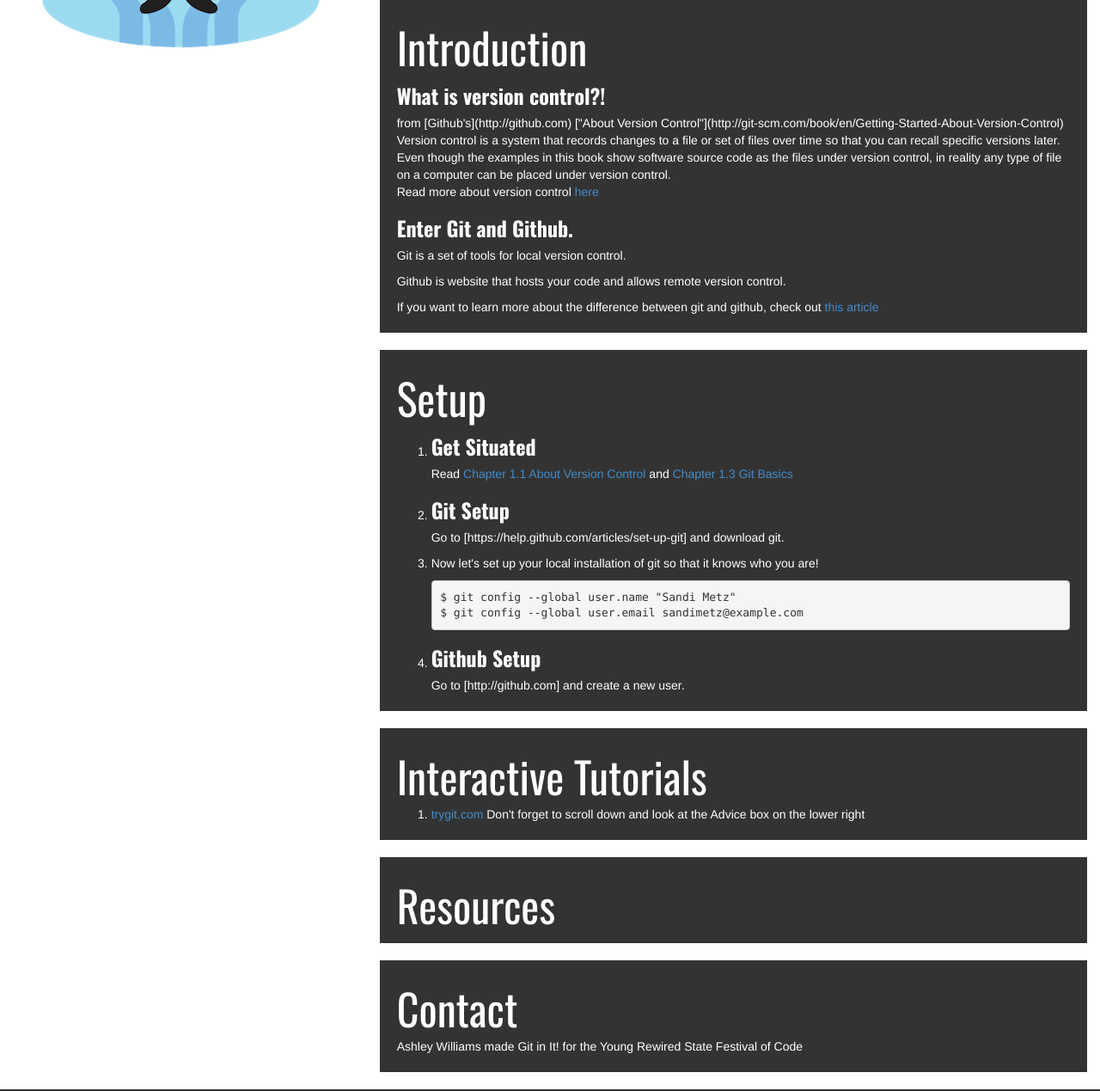
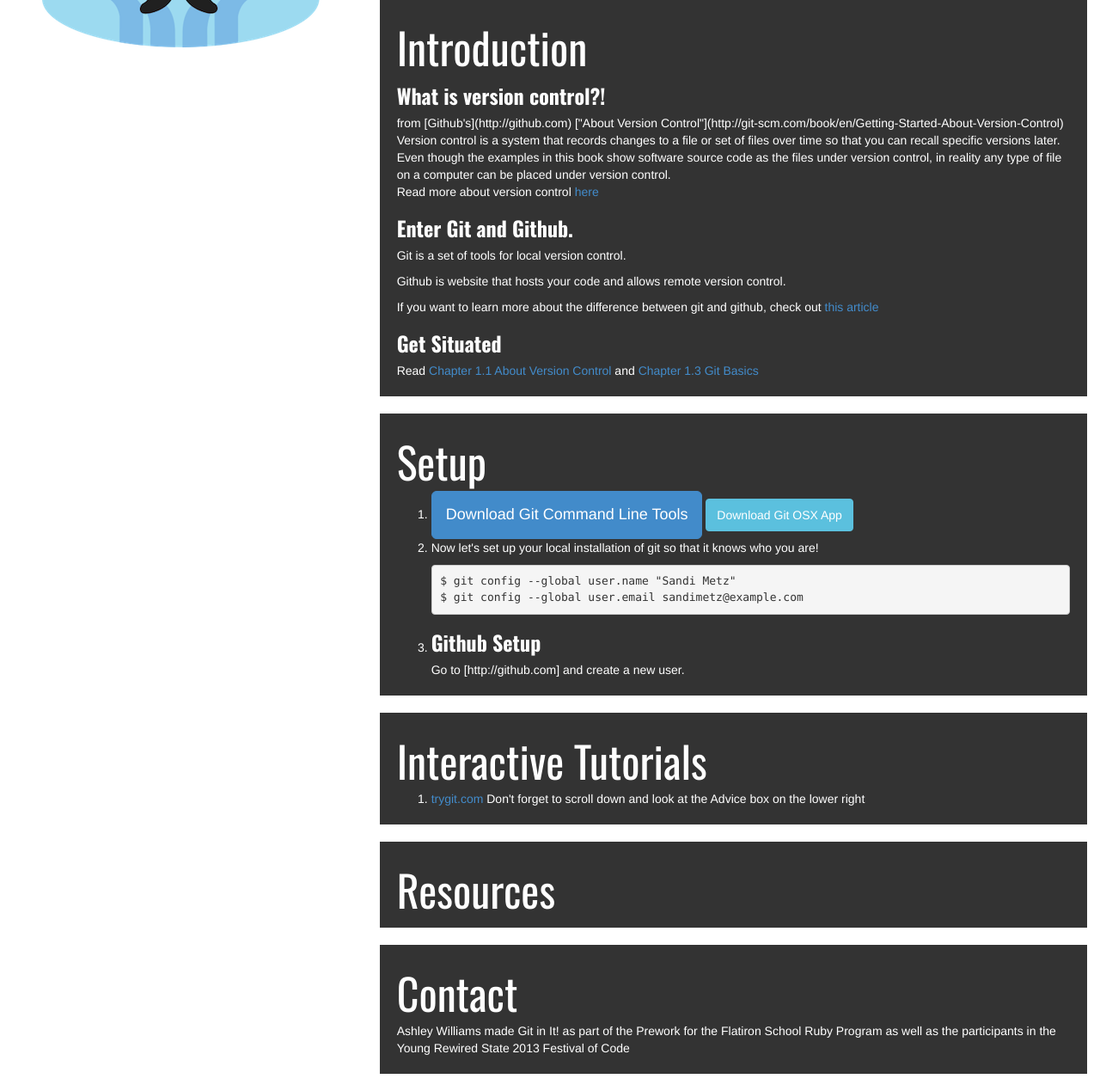
Before and after one commit to ashleygwilliams/git-in-it, a Sinatra app: page / in a window 1280 px wide. Shown: the part 511-1780 px from the top of the page at 86% size. Run offline with Sinatra, Linux system fonts and the light colour scheme; some web fonts are replaced.

Commit message:
pretty and functional download git buttons

```diff
--- a/views/index.erb
+++ b/views/index.erb
@@ -27,21 +27,17 @@
 	<p>Github is website that hosts your code and allows remote version control.</p>
 
 	<p>If you want to learn more about the difference between git and github, check out <a href="http://www.jahya.net/blog/?2013-05-git-vs-github">this article</a></p>
+	<h3>Get Situated</h3>
+	<p>
+		Read <a href="http://git-scm.com/book/en/Getting-Started-About-Version-Control">Chapter 1.1 About Version Control</a> and <a href="http://git-scm.com/book/en/Getting-Started-Git-Basics">Chapter 1.3 Git Basics</a>
+	</p>
 </section>
 <section id="setup">
 <h2>Setup</h2>
 <ol>
 <li>
-	<h3>Get Situated</h3>
-	<p>
-		Read <a href="http://git-scm.com/book/en/Getting-Started-About-Version-Control">Chapter 1.1 About Version Control</a> and <a href="http://git-scm.com/book/en/Getting-Started-Git-Basics">Chapter 1.3 Git Basics</a>
-	</p>
-</li>
-<li>
-	<h3>Git Setup</h3>
-	<p>
-		Go to [https://help.github.com/articles/set-up-git] and download git.
-	</p>
+	<a href="http://git-scm.com/download/mac" class="btn btn-large btn-primary">Download Git Command Line Tools</a>
+	<a href="https://central.github.com/mac/latest" class="btn btn-info">Download Git OSX App</a>
 </li>
 <li>
 	<p>
@@ -75,6 +71,6 @@
 </section>
 <section id="contact">
 	<h2>Contact</h2>
-	<p>Ashley Williams made Git in It! for the Young Rewired State Festival of Code</p>
+	<p>Ashley Williams made Git in It! as part of the Prework for the Flatiron School Ruby Program as well as the participants in the Young Rewired State 2013 Festival of Code</p>
 </section>
 <div>
```
